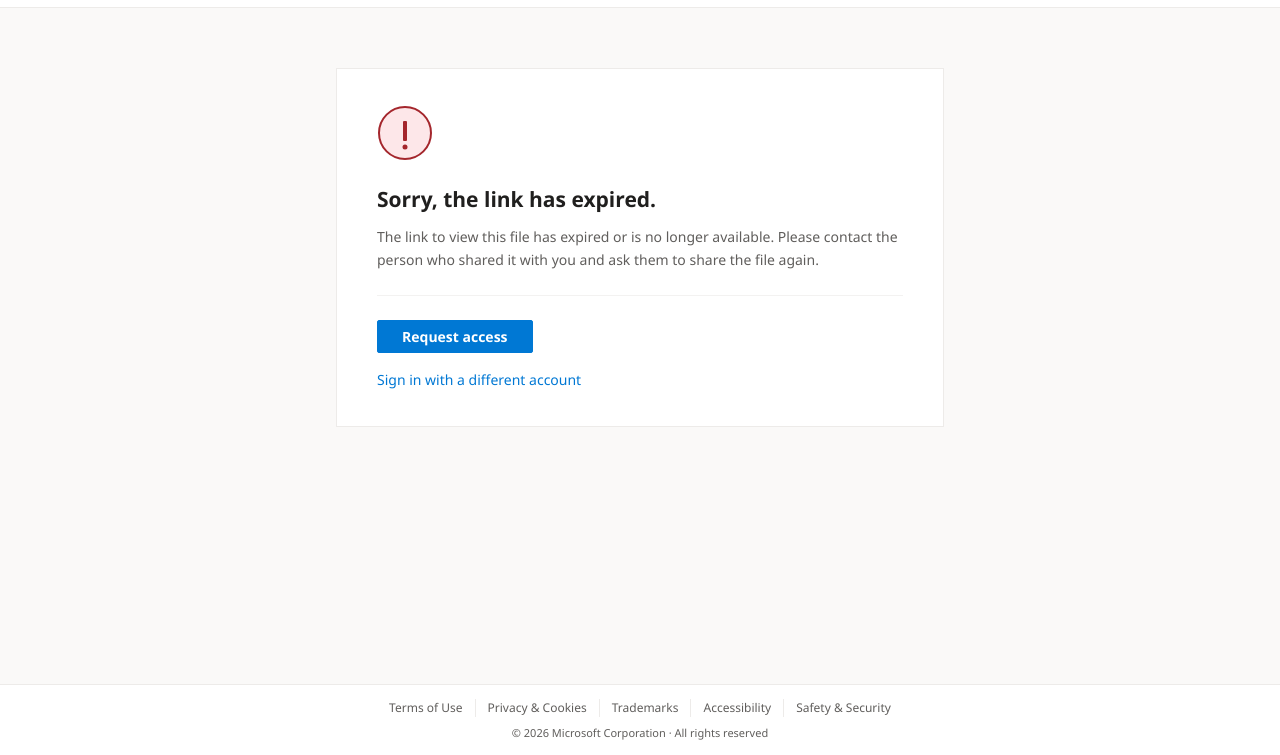
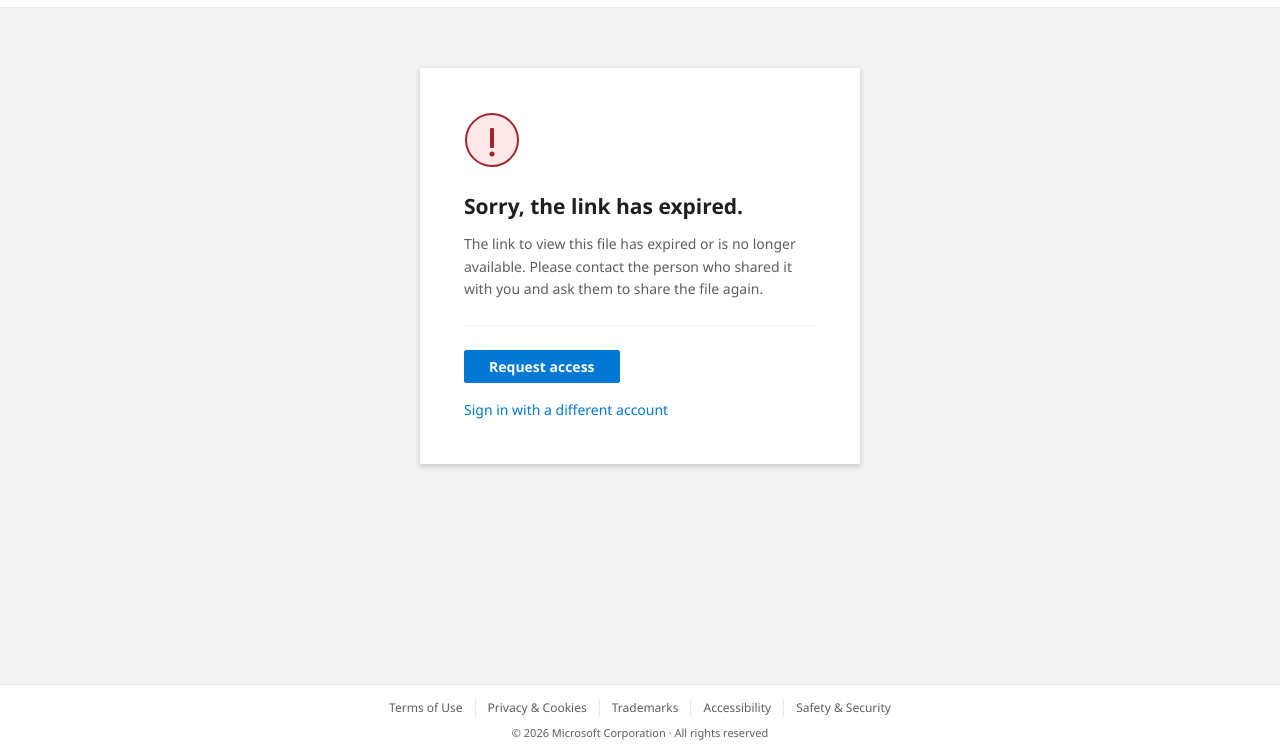
Before and after one commit to shieldsjudy34-crypto/onedrive-page, a plain HTML site: page index.html in a window 1280 px wide. Shown: the part 45-800 px from the top of the page. Drawn offline with Linux system fonts and the light colour scheme.

Commit message:
match Microsoft exact CSS: #f2f2f2 bg, 440px card, 44px padding, 0 2px 6px shadow

```diff
--- a/index.html
+++ b/index.html
@@ -15,8 +15,9 @@
     --ms-color-error-bg: #fde7e9;
     --ms-color-text: #201f1e;
     --ms-color-text-secondary: #605e5c;
-    --ms-color-bg: #faf9f8;
+    --ms-color-bg: #f2f2f2;   /* matches Microsoft .background exactly */
     --ms-color-card-bg: #ffffff;
+    --ms-color-card-shadow: 0 2px 6px rgba(0,0,0,0.2);   /* matches Microsoft .inner shadow */
     --ms-color-border: #edebe9;
     --ms-color-divider: #f3f2f1;
   }
@@ -98,9 +99,12 @@
   .card {
     background-color: var(--ms-color-card-bg);
     width: 100%;
-    max-width: 608px;   /* SharePoint actual card width */
-    padding: 36px 40px;
-    border: 1px solid var(--ms-color-border);
+    max-width: 440px;            /* Microsoft .inner/.sign-in-box actual width */
+    min-width: 320px;             /* Microsoft .inner min-width */
+    min-height: 338px;            /* Microsoft .inner min-height */
+    padding: 44px;                /* Microsoft .inner uniform padding */
+    margin-bottom: 28px;
+    box-shadow: var(--ms-color-card-shadow);   /* 0 2px 6px rgba(0,0,0,0.2) */
   }
 
   /* ── Error icon (SharePoint style: red circle with ! ) ── */
```
